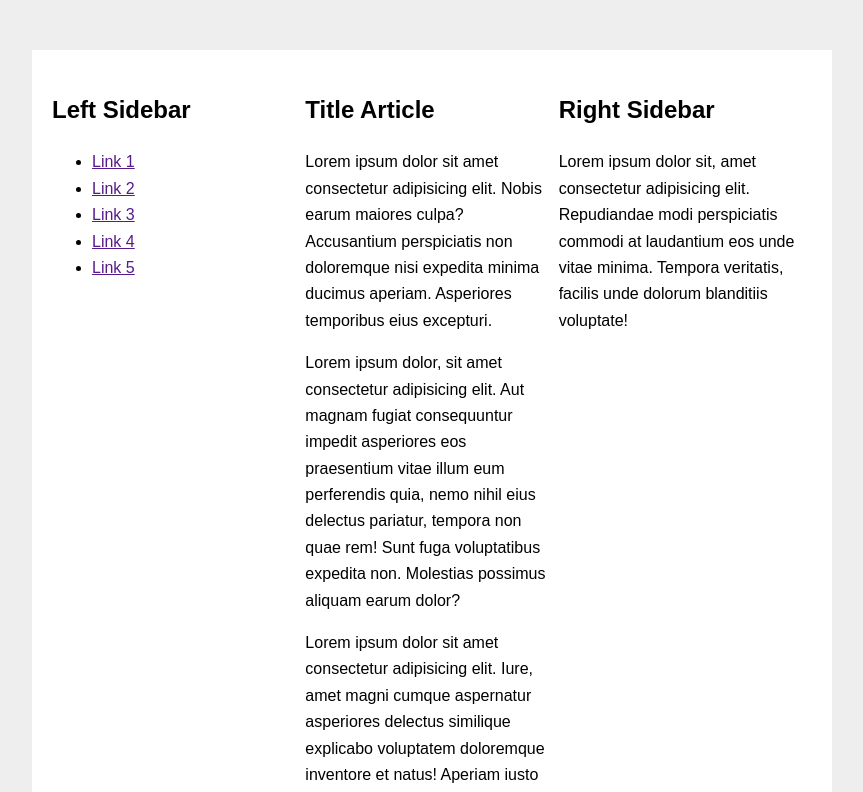
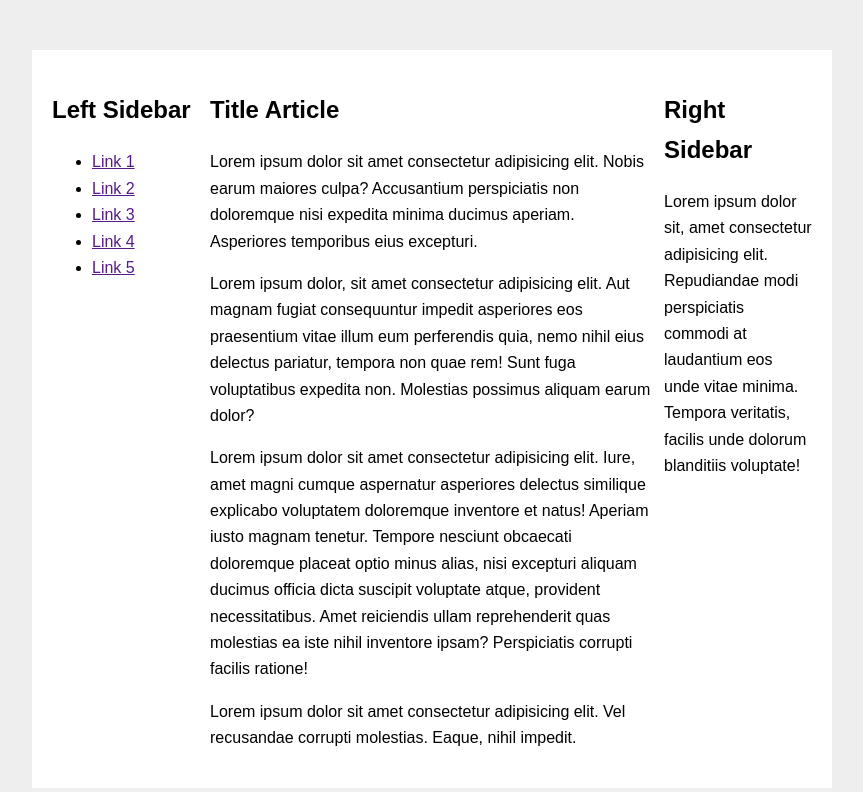
Before and after one commit to yudapc/css, a plain HTML site: page flexbox-layout/index.html in a window 1280 px wide. Shown: the top 792 px of the page, without its empty margins (208-1071 px from the left). Drawn offline with Linux system fonts and the light colour scheme.

Commit message:
fix content style

```diff
--- a/flexbox-layout/style.css
+++ b/flexbox-layout/style.css
@@ -19,8 +19,10 @@ body {
   display: flex;
 }
 .content {
-  flex: 1;
+  flex: 3;
   order: 2;
+  padding: 0 10px;
+  box-sizing: border-box;
 }
 .left-sidebar {
   flex: 1;
```
